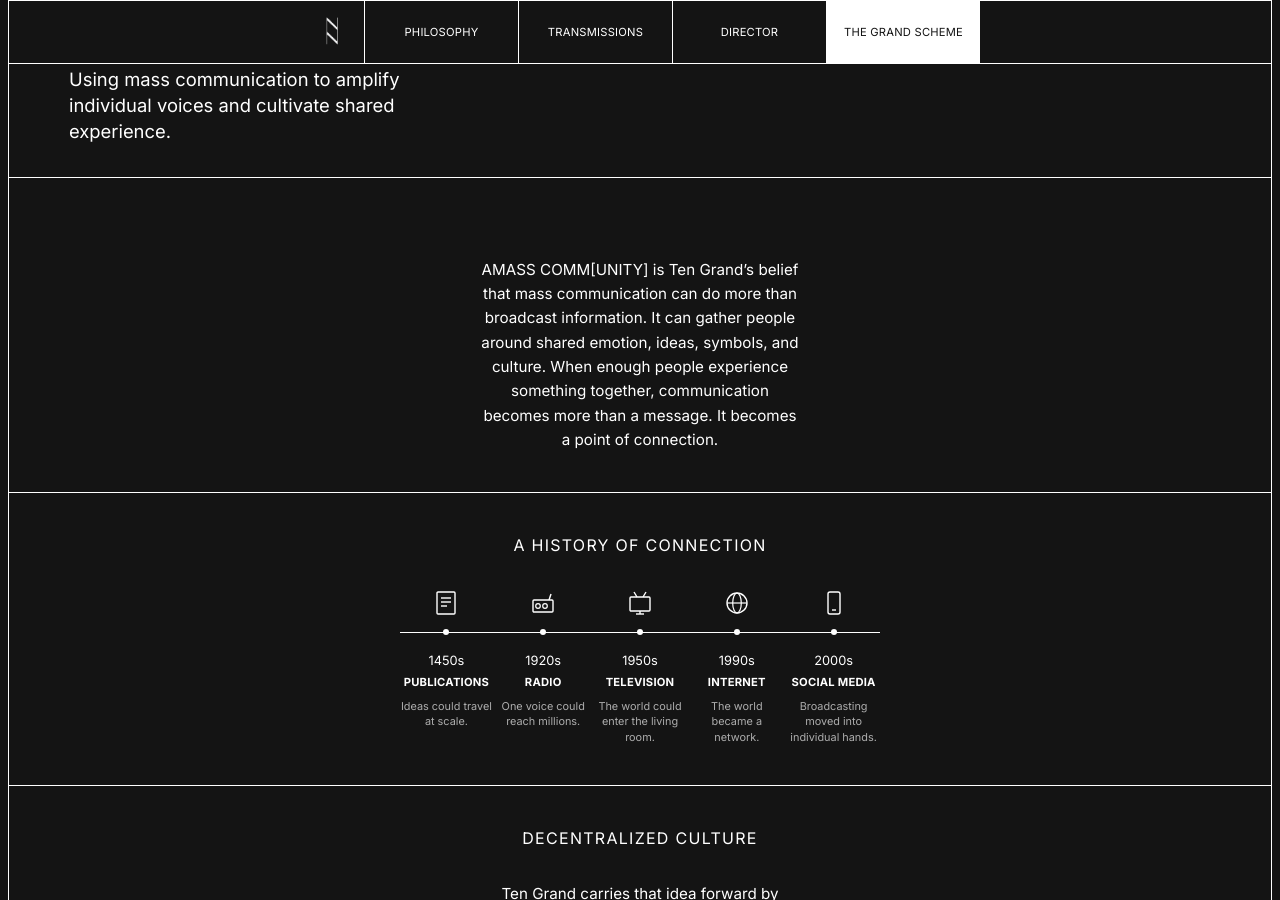
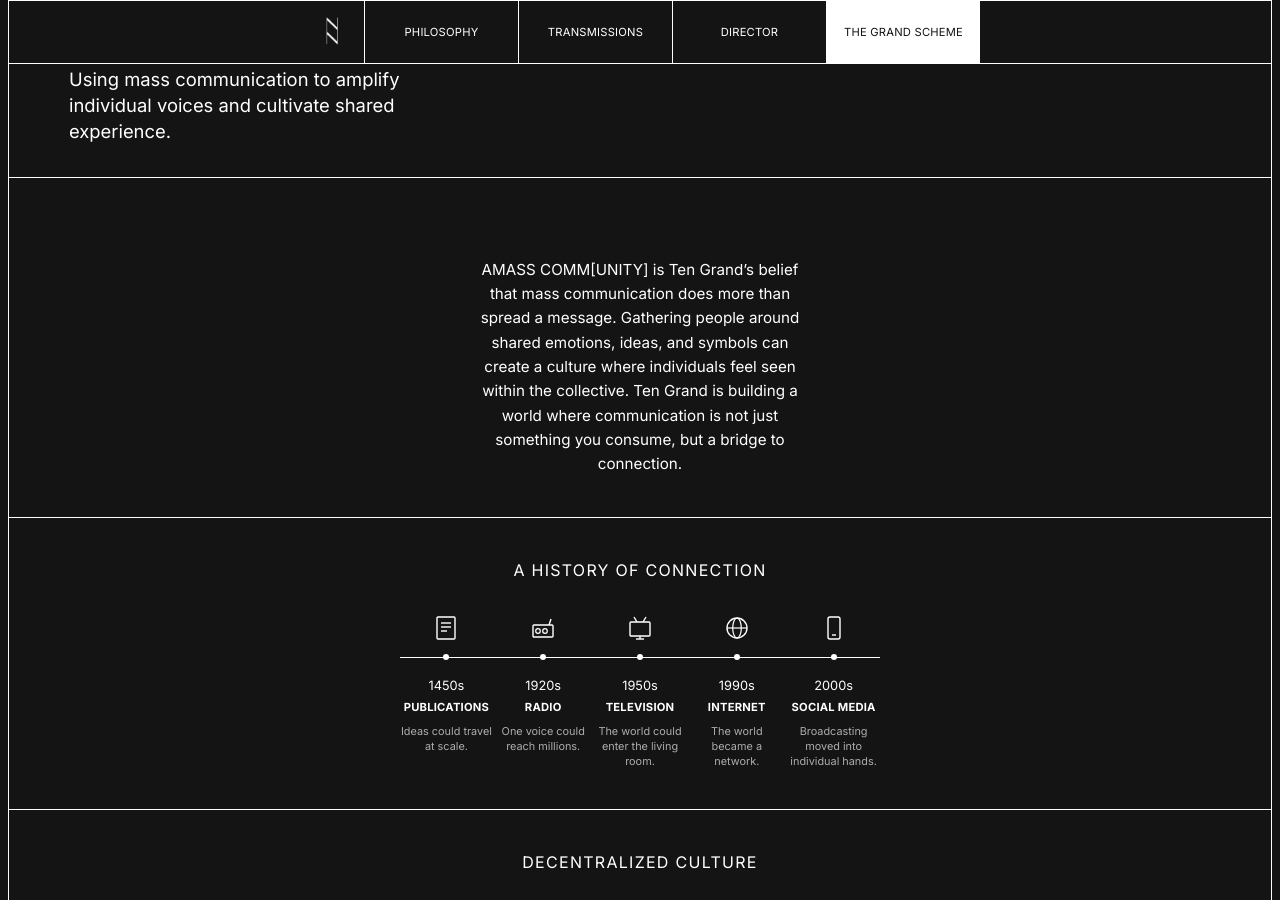
Before and after one commit to laindoe/ten-grand, a Jekyll site: the page built from index.html, in a window 1280 px wide and 900 px high, scrolled down 6404 px. Built offline with Jekyll 4.4.1, drawn with Linux system fonts in a browser that asks for light colours.

Commit message:
Update AMASS COMM[UNITY] intro paragraph copy (#99)
Claude-Session: https://claude.ai/code/session_017ynTvtGuh3qPdfkvciNjhT

Co-authored-by: Claude <noreply@anthropic.com>

```diff
--- a/index.html
+++ b/index.html
@@ -520,7 +520,7 @@
       </div>
 
       <div class="amass__intro reveal">
-        <p class="amass__text">AMASS COMM[UNITY] is Ten Grand&rsquo;s belief that mass communication can do more than broadcast information. It can gather people around shared emotion, ideas, symbols, and culture. When enough people experience something together, communication becomes more than a message. It becomes a point of connection.</p>
+        <p class="amass__text">AMASS COMM[UNITY] is Ten Grand&rsquo;s belief that mass communication does more than spread a message. Gathering people around shared emotions, ideas, and symbols can create a culture where individuals feel seen within the collective. Ten Grand is building a world where communication is not just something you consume, but a bridge to connection.</p>
       </div>
 
       <div class="amass__timeline-block reveal">
```
